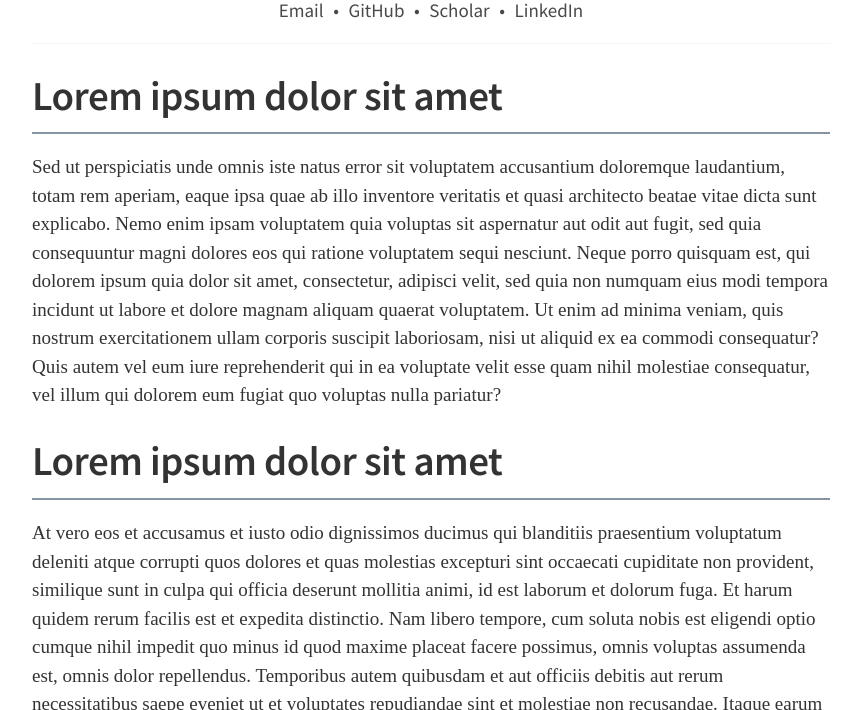
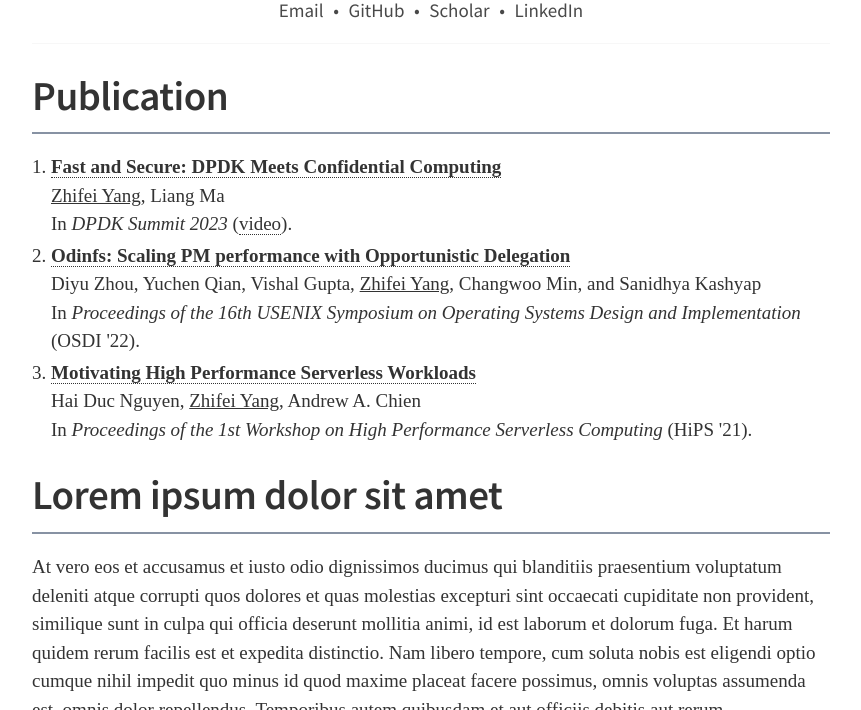
Before and after one commit to cnzhikai/cnzhikai.github.io_20250621, a Jekyll site: the page built from index.markdown, in a window 1280 px wide and 900 px high, scrolled down 322 px, cut to the strip 190-900 px from the top of the window. Shown: the whole strip, without its empty margins (209-1070 px from the left). Built offline with Jekyll 4.4.1, drawn with Linux system fonts in a browser that asks for light colours; nearby versions of some CDN libraries; some web fonts are replaced; our own code applies the rules of GitHub Pages for plain Markdown files.

Commit message:
Update index.markdown

```diff
--- a/index.markdown
+++ b/index.markdown
@@ -5,16 +5,25 @@ desc: >-
     <p>I am a Ph.D. student in the Integrated Devices, Electronics, and Systems (IDEAS) group at ETH Zurich, dedicated to advancing human health through innovative biomedical technologies. My research spans device design using scalable microfabrication techniques compatible with CMOS and MEMS platforms, circuit development for interfacing with the physical world through seamless integration and optimization, and system-level enhancement by incorporating advanced features like machine learning for broader applications. </p>
 ---
 
-## Lorem ipsum dolor sit amet
+## Publication
 
-Sed ut perspiciatis unde omnis iste natus error sit voluptatem accusantium doloremque laudantium, totam rem
-aperiam, eaque ipsa quae ab illo inventore veritatis et quasi architecto beatae vitae dicta sunt explicabo. Nemo
-enim ipsam voluptatem quia voluptas sit aspernatur aut odit aut fugit, sed quia consequuntur magni dolores eos qui
-ratione voluptatem sequi nesciunt. Neque porro quisquam est, qui dolorem ipsum quia dolor sit amet, consectetur,
-adipisci velit, sed quia non numquam eius modi tempora incidunt ut labore et dolore magnam aliquam quaerat
-voluptatem. Ut enim ad minima veniam, quis nostrum exercitationem ullam corporis suscipit laboriosam, nisi ut
-aliquid ex ea commodi consequatur? Quis autem vel eum iure reprehenderit qui in ea voluptate velit esse quam nihil
-molestiae consequatur, vel illum qui dolorem eum fugiat quo voluptas nulla pariatur?
+<ol>
+    <li>
+        <a href="https://dpdksummit2023.sched.com/event/1P9wv/fast-and-secure-dpdk-meets-confidential-computing-zhifei-yang-tiktok"><b>Fast and Secure: DPDK Meets Confidential Computing</b></a> <br />
+        <u>Zhifei Yang</u>, Liang Ma<br />
+        In <i>DPDK Summit 2023</i> (<a href="https://www.youtube.com/watch?v=sQxyMw4zF7Q">video</a>).
+    </li>
+    <li>
+        <a href="https://www.usenix.org/conference/osdi22/presentation/zhou-diyu"><b>Odinfs: Scaling PM performance with Opportunistic Delegation</b></a> <br />
+        Diyu Zhou, Yuchen Qian, Vishal Gupta, <u>Zhifei Yang</u>, Changwoo Min, and Sanidhya Kashyap<br />
+        In <i>Proceedings of the 16th USENIX Symposium on Operating Systems Design and Implementation</i> (OSDI '22).
+    </li>
+    <li>
+        <a href="https://dl.acm.org/doi/abs/10.1145/3452413.3464786"><b>Motivating High Performance Serverless Workloads</b></a> <br />
+        Hai Duc Nguyen, <u>Zhifei Yang</u>, Andrew A. Chien<br />
+        In <i>Proceedings of the 1st Workshop on High Performance Serverless Computing</i> (HiPS '21).
+    </li>
+</ol>
 
 ## Lorem ipsum dolor sit amet
 
```
